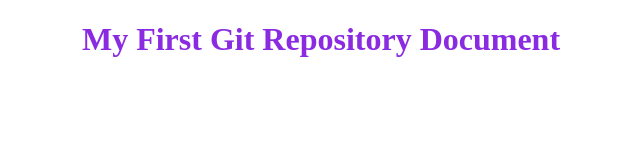
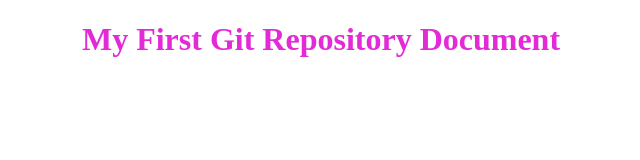
Before and after one commit to itsjustporscha/first-github-repository-test, a plain HTML site: page index.html in a window 1280 px wide. Shown: the whole page, without its empty margins (319-959 px from the left). Drawn offline with Linux system fonts and the light colour scheme.

Commit message:
Created CSS and JS files

```diff
--- a/index.html
+++ b/index.html
@@ -6,12 +6,7 @@
     <meta http-equiv="X-UA-Compatible" content="IE=edge">
     <meta name="viewport" content="width=device-width, initial-scale=1.0">
     <title>Document</title>
-    <style>
-        h1 {
-            text-align: center;
-            color: blueviolet;
-        }
-    </style>
+    <link rel="stylesheet" href="style.css" />
 </head>
 
 <body>
--- a/style.css
+++ b/style.css
@@ -1,4 +1,4 @@
 h1 {
   text-align: center;
-  color: blueviolet;
+  color: rgb(226, 43, 214);
 }
```
